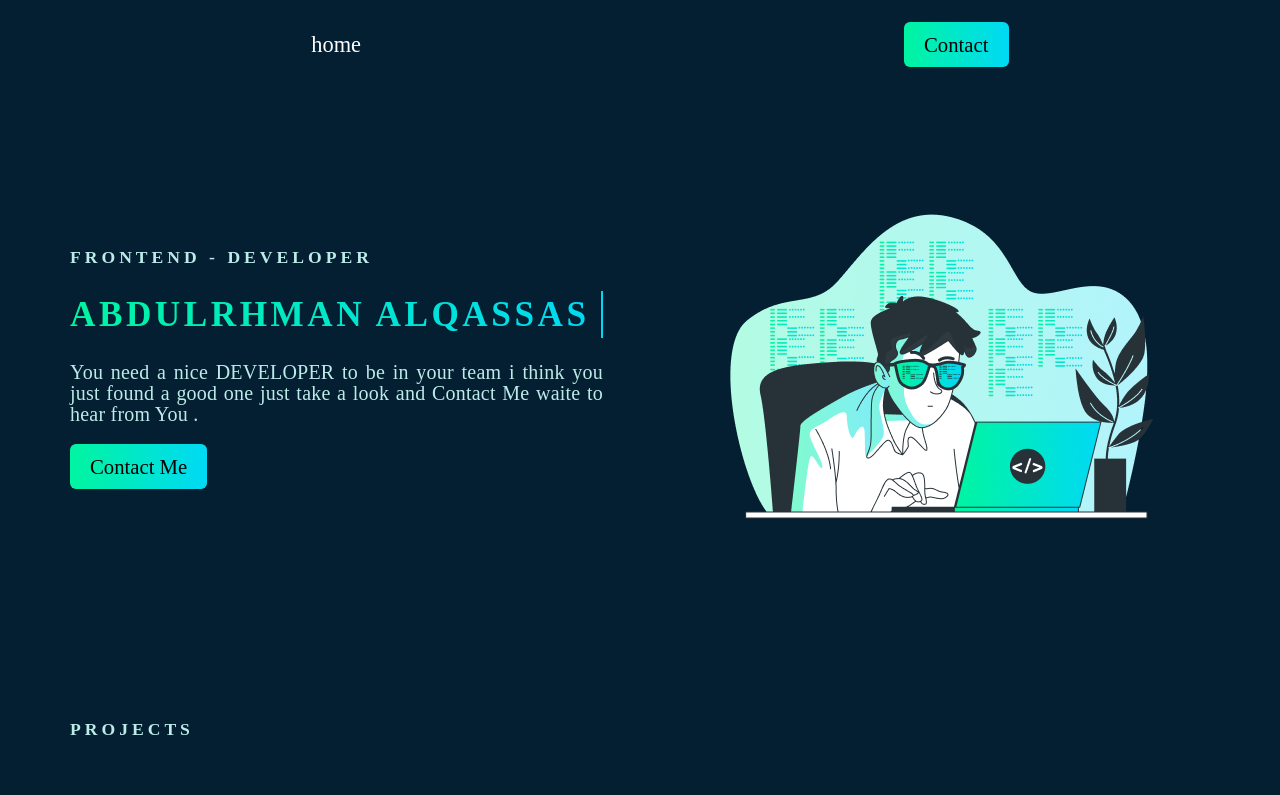
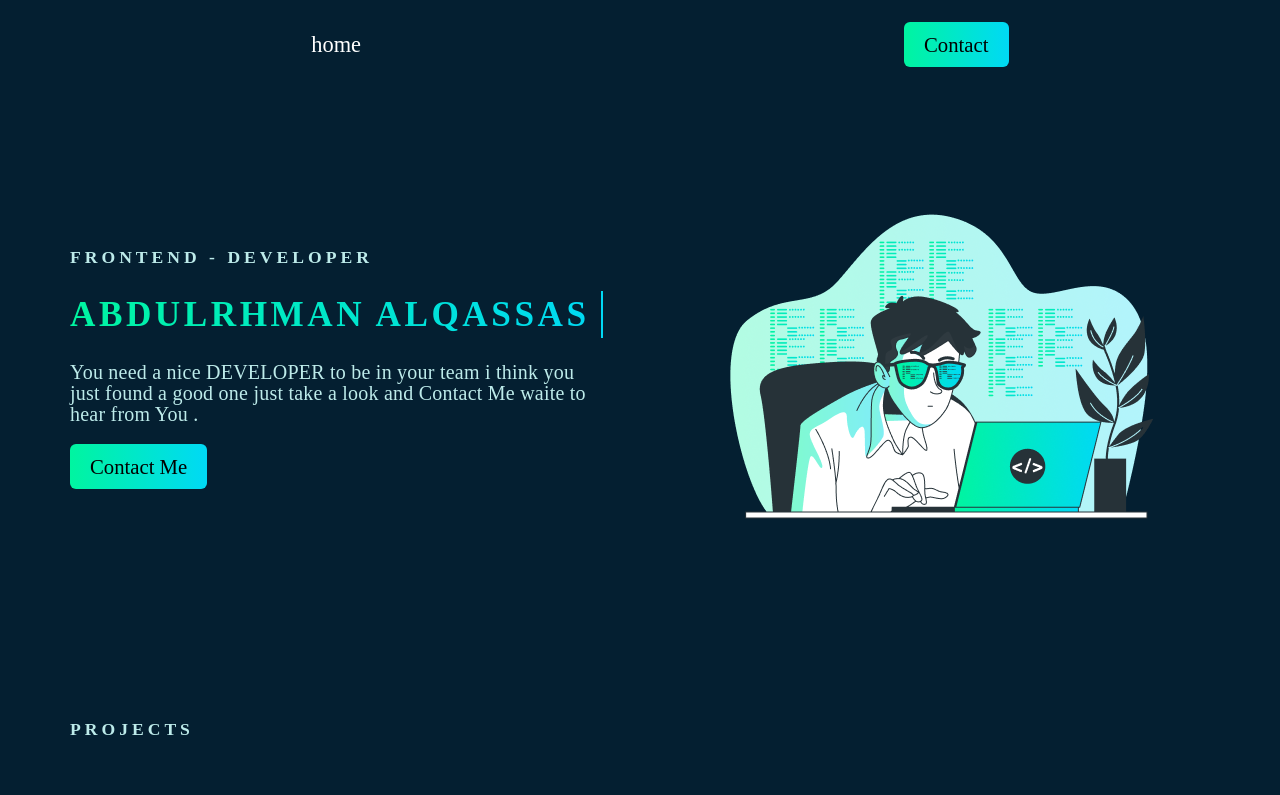
Before and after one commit to abdulrhmanalqassas/potfolio, a React (Create React App) app: page / in a window 1280 px wide. Shown: the top 795 px of the page. Built offline with nearby package versions, Linux system fonts and the light colour scheme.

Commit message:
<p> align fixed

```diff
--- a/src/App.css
+++ b/src/App.css
@@ -7,7 +7,7 @@ P {
   font-size: 1.25rem;
   line-height: 1.3rem;
   letter-spacing: 0.0144rem;
-  text-align: justify;
+  text-align: left;
 }
 
 h3 {
```
